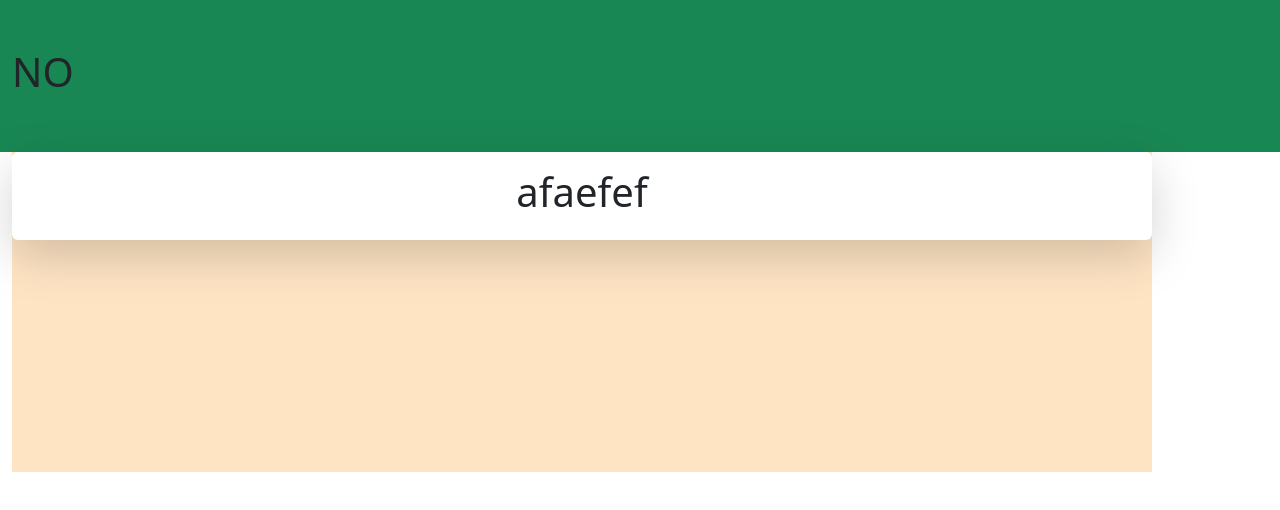
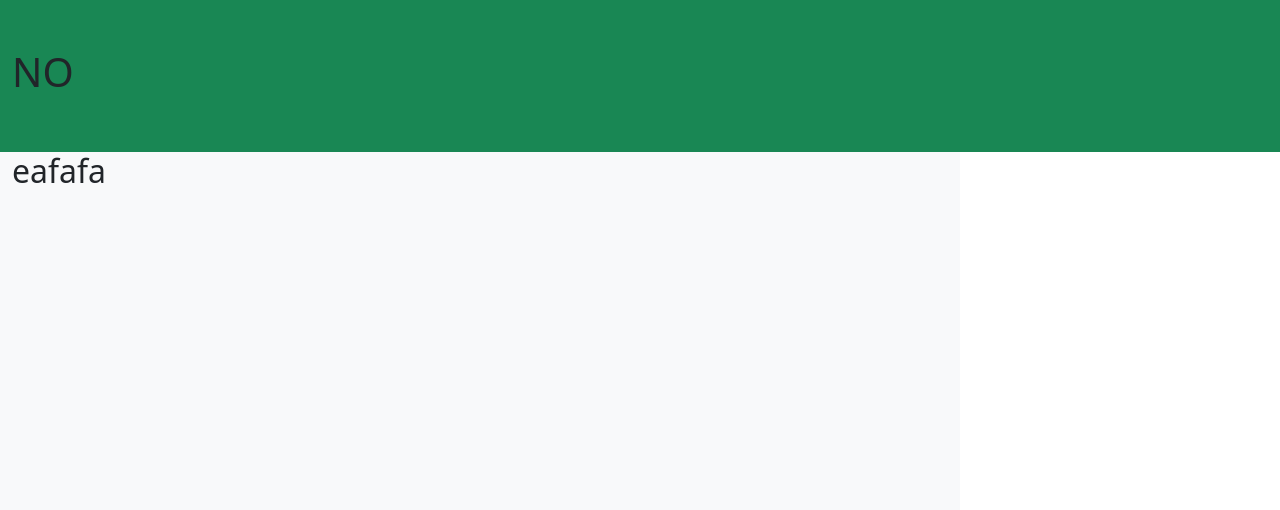
Before and after one commit to Vitor104/whatsapp, a React (Create React App) app: page / in a window 1280 px wide. Shown: the top 510 px of the page. Built offline with nearby package versions, Linux system fonts and the light colour scheme.

Commit message:
Update intro.js

```diff
--- a/src/components/intro/intro.js
+++ b/src/components/intro/intro.js
@@ -1,6 +1,6 @@
 import React from "react";
 import styles from './intro.module.css';
-import IntroWindow from "../introWindow/introWindow";
+
 
 function Intro () {
     return (
@@ -11,8 +11,12 @@ function Intro () {
                         <h1>NO</h1>
                 </div>
             </div>
-            <IntroWindow />
-            <div class='row bg-gradient-secondary'></div>
+             <div className="row">
+                <div className="col bg-light h-75 w-75 position-absolute">
+                    <h2>eafafa</h2>
+                </div>
+            </div>
+
         </div>
     )
 }
```
